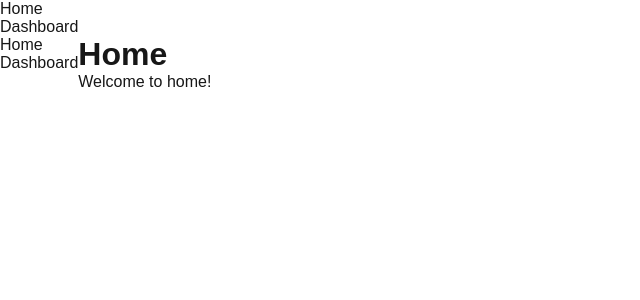
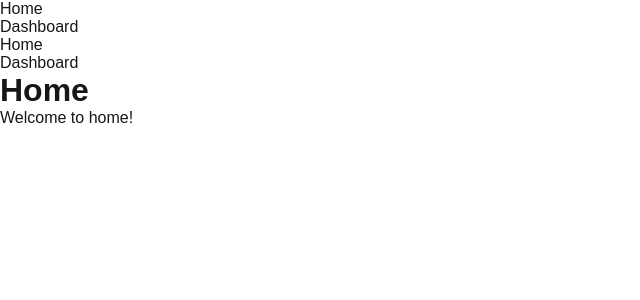
Before and after one commit to neofuture/polaris-nextjs, a Next.js app: page / in a window 1280 px wide. Shown: the top 300 px of the page, without its empty margins (0-640 px from the left). Built offline with nearby package versions, Linux system fonts and the light colour scheme.

Commit message:
Update layout.tsx

```diff
--- a/src/app/layout.tsx
+++ b/src/app/layout.tsx
@@ -2,10 +2,11 @@ import type {Metadata} from "next";
 import "./globals.css";
 import TopNavigation from "@/components/top-navigation/top-navigation.component";
 import Sidebar from "@/components/sidebar/sidebar.component";
+import React from "react";
 
 export const metadata: Metadata = {
-    title: "Create Next App",
-    description: "Generated by create next app",
+    title: "Polaris",
+    description: "Polaris NextJS Starter",
 };
 
 export default function RootLayout({
@@ -17,9 +18,9 @@ export default function RootLayout({
         <html lang="en">
         <body>
         <TopNavigation/>
-        <div style={{display: "flex"}}>
+        <div>
             <Sidebar/>
-            <main style={{flex: 1}}>
+            <main>
                 {children}
             </main>
         </div>
```
